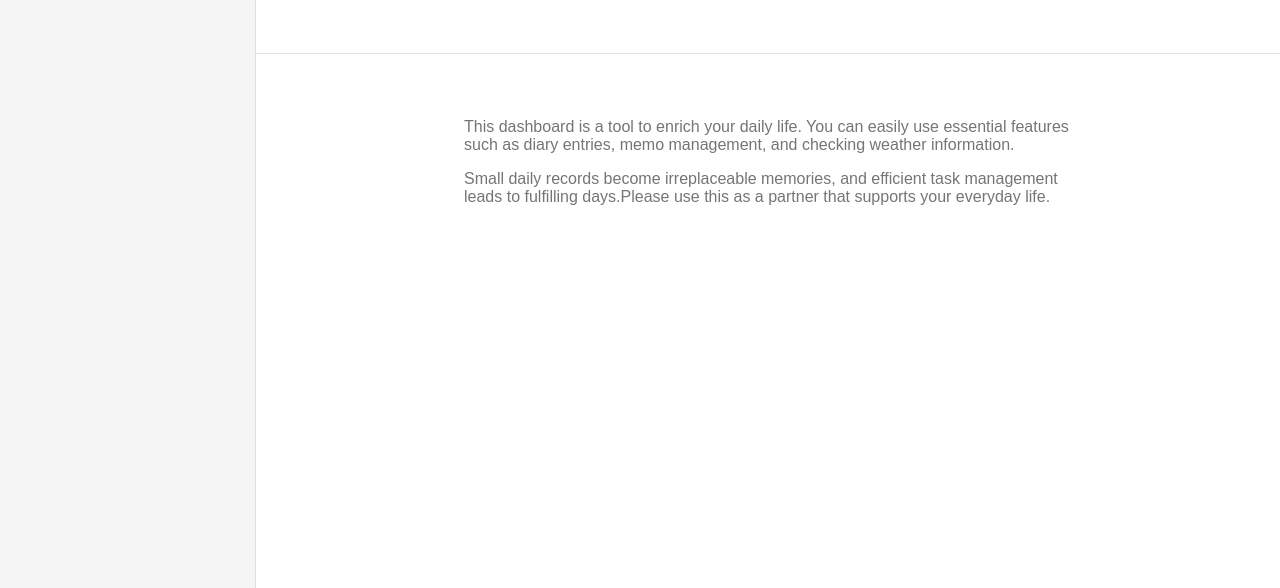
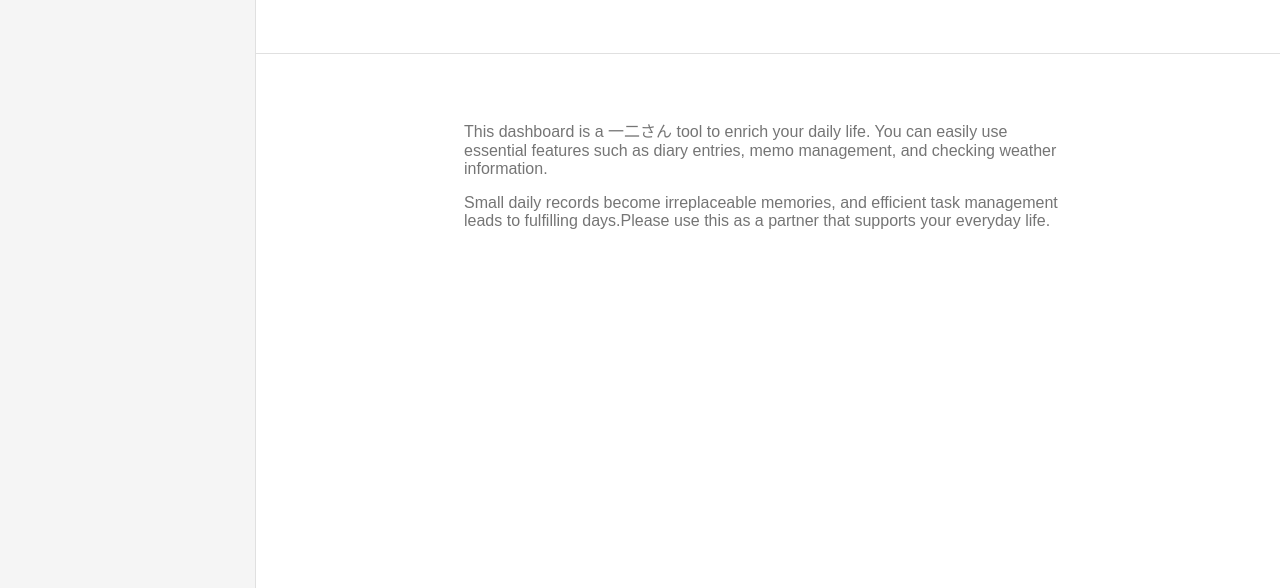
Before and after one commit to junpei176/junpei176.github.io, a plain HTML site: page index.html in a window 1280 px wide. Shown: the part 212-800 px from the top of the page. Drawn offline with nearby package versions, Linux system fonts and the light colour scheme.

Commit message:
Update index.html

```diff
--- a/index.html
+++ b/index.html
@@ -35,7 +35,7 @@
           <div class="section-body">
             <div class="section-descrpiton">
               <p>
-                This dashboard is a tool to enrich your daily life. You can easily use essential features such as diary entries, memo management, and checking weather information.
+                This dashboard is a 一二さん tool to enrich your daily life. You can easily use essential features such as diary entries, memo management, and checking weather information.
               </p>
               <p>
 
```
